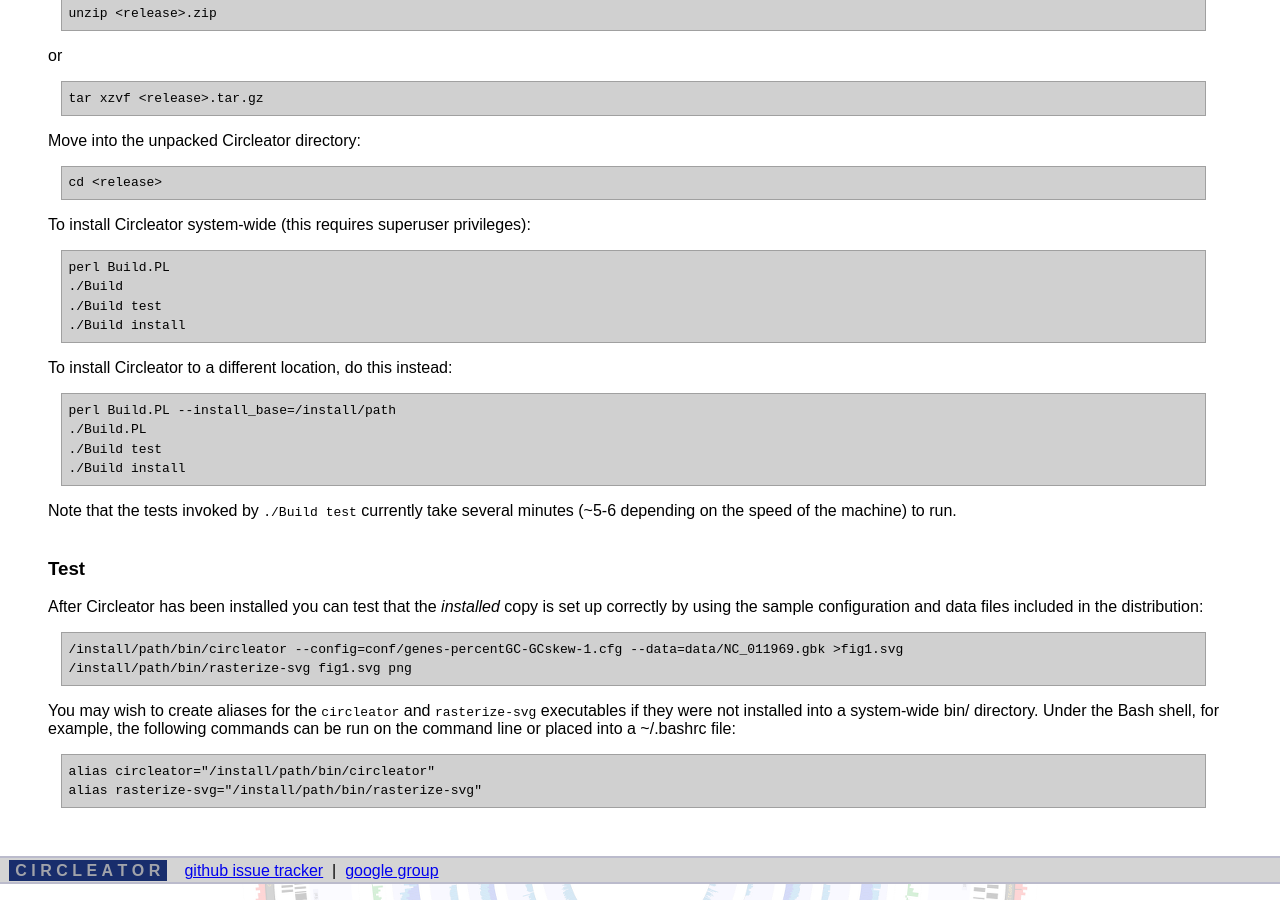
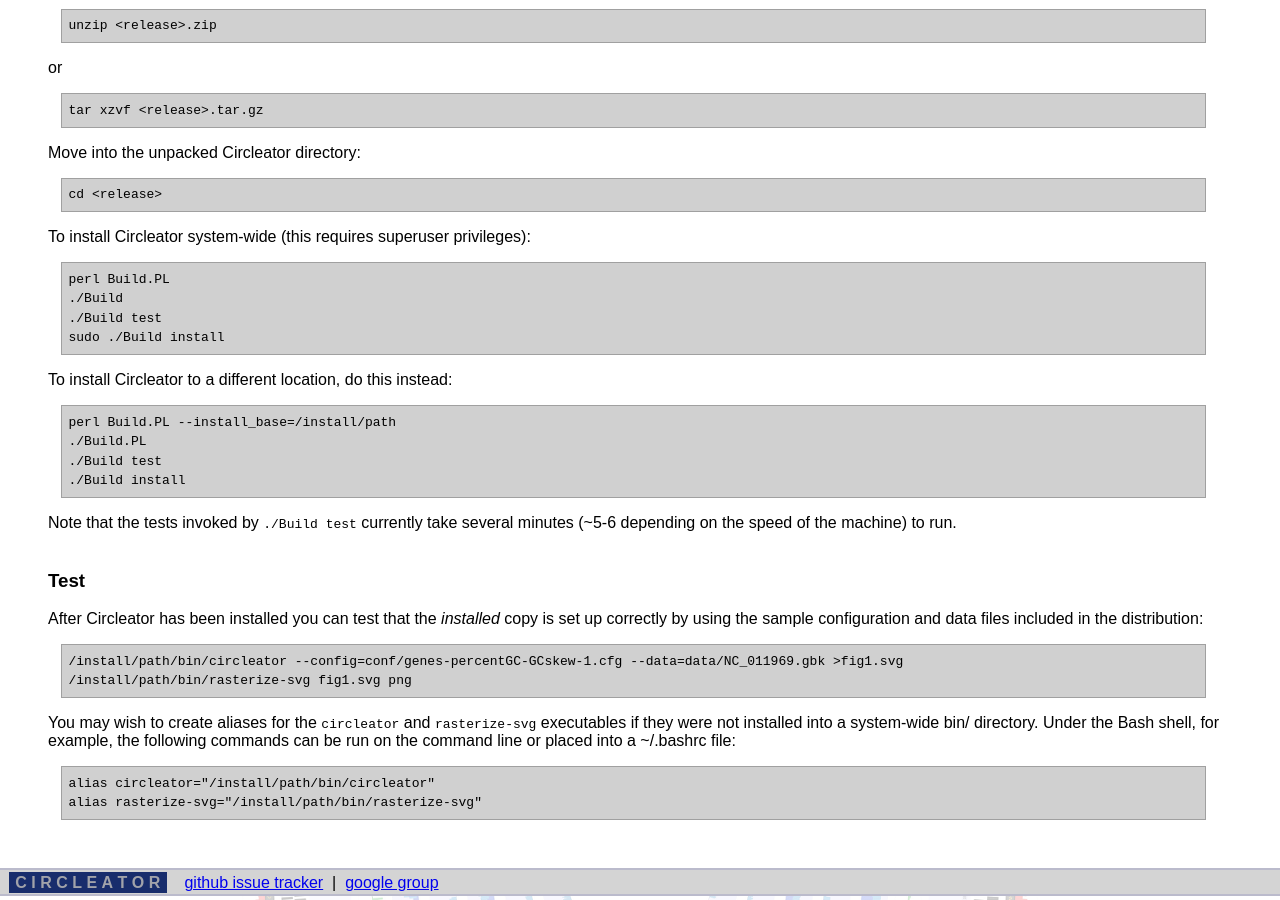
Before and after one commit to jonathancrabtree/Circleator, a Jekyll site: the page built from install.md, in a window 1280 px wide and 900 px high, scrolled down 1212 px. Built offline with Jekyll 4.4.1, drawn with Linux system fonts in a browser that asks for light colours; some of the changed text lies outside the part shown.

Commit message:
Small changes to page layout. Correct system install command.

```diff
--- a/install.md
+++ b/install.md
@@ -97,7 +97,7 @@ To install Circleator system-wide (this requires superuser privileges):
     perl Build.PL
     ./Build
     ./Build test
-    ./Build install
+    sudo ./Build install
 
 To install Circleator to a different location, do this instead:
 
```
Also changed, not shown: other parts of install.md (+1 -1 lines), documentation.md (+3 -1 lines), index.md (+2 -0 lines).
